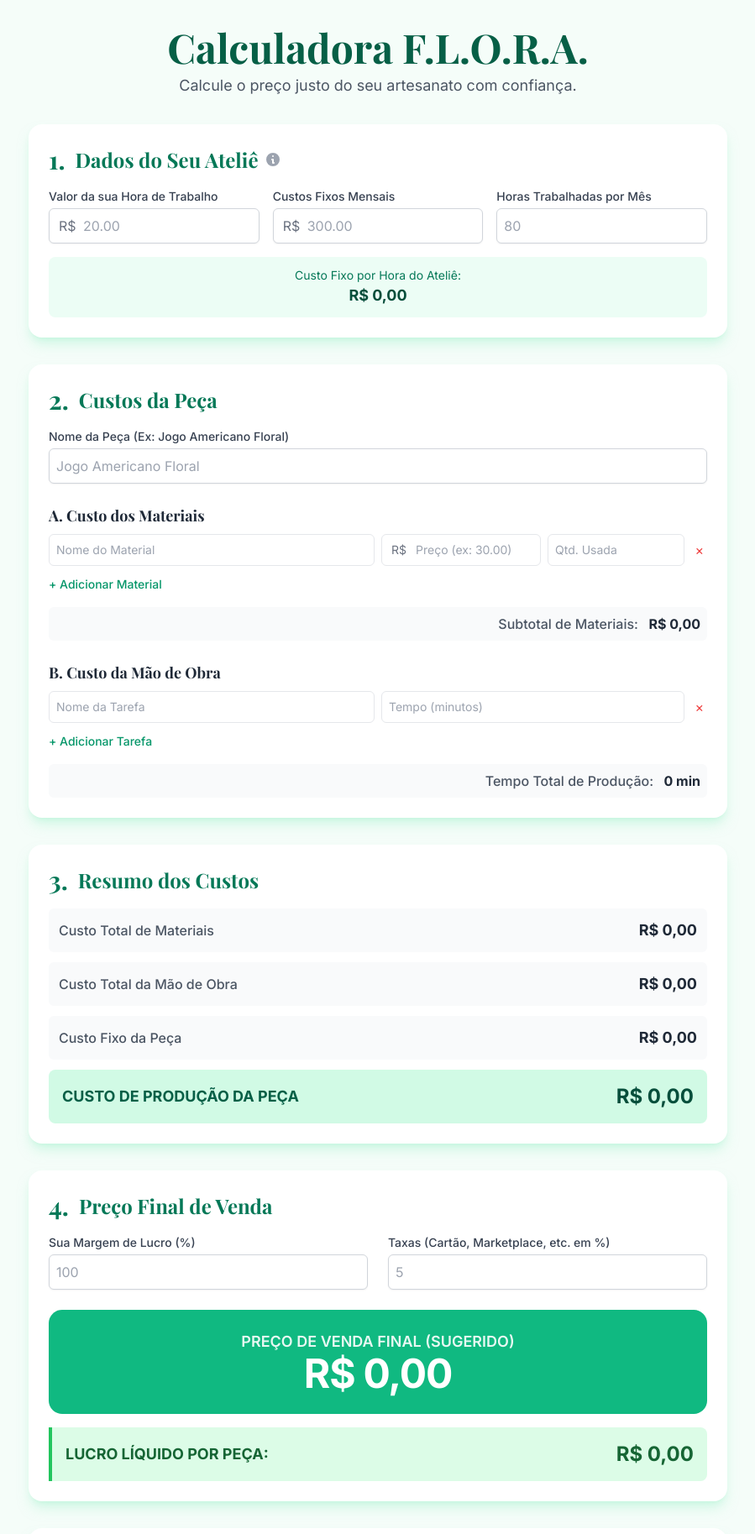
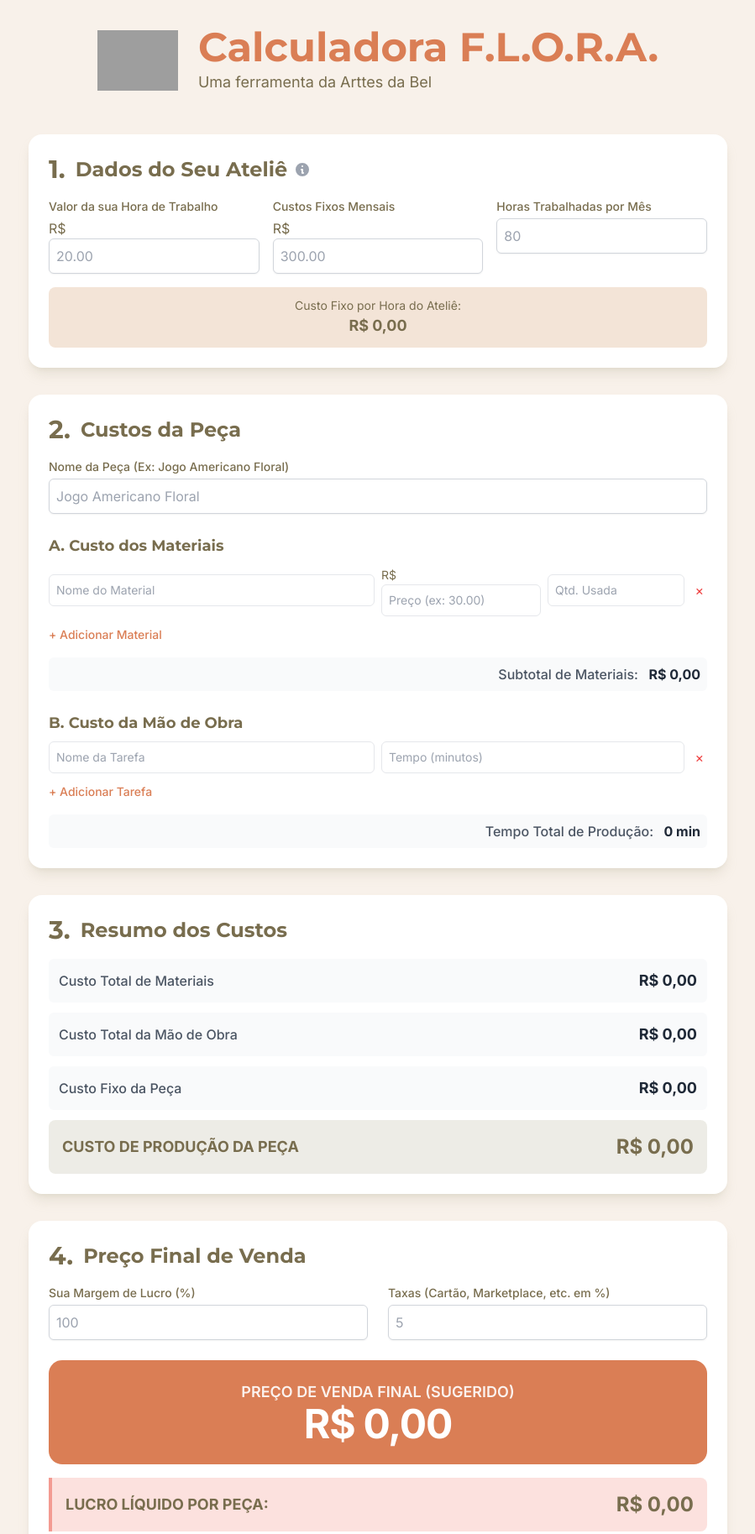
Before and after one commit to Rodreitz/sites, a website: page calculadora.html in a window 1280 px wide. Shown: the top 1827 px of the page at 84% size, without its empty margins (190-1089 px from the left). Drawn offline with nearby package versions, Linux system fonts and the light colour scheme; grey boxes are pictures that could not be loaded.

Commit message:
Atualização da identidade visual

```diff
--- a/calculadora.html
+++ b/calculadora.html
@@ -3,34 +3,31 @@
 <head>
     <meta charset="UTF-8">
     <meta name="viewport" content="width=device-width, initial-scale=1.0">
-    <title>Calculadora F.L.O.R.A. de Preço Justo</title>
+    <title>Calculadora de Preços - Arttes da Bel</title>
     <script src="https://cdn.tailwindcss.com"></script>
     <link rel="preconnect" href="https://fonts.googleapis.com">
     <link rel="preconnect" href="https://fonts.gstatic.com" crossorigin>
-    <link href="https://fonts.googleapis.com/css2?family=Inter:wght@400;500;600;700&family=Playfair+Display:wght@700&display=swap" rel="stylesheet">
+    <link href="https://fonts.googleapis.com/css2?family=Inter:wght@400;500;600;700&family=Montserrat:wght@700&display=swap" rel="stylesheet">
+    <script>
+        tailwind.config = {
+            theme: {
+                extend: {
+                    colors: {
+                        'brand-bg': '#F3E4D7',
+                        'brand-text': '#786D4E',
+                        'brand-olive': '#A5A184',
+                        'brand-pink': '#F39B92',
+                        'brand-primary': '#DA7E55',
+                    },
+                    fontFamily: {
+                        'sans': ['Inter', 'sans-serif'],
+                        'display': ['Montserrat', 'serif'],
+                    }
+                }
+            }
+        }
+    </script>
     <style>
-        body {
-            font-family: 'Inter', sans-serif;
-        }
-        h1, h2, h3 {
-            font-family: 'Playfair Display', serif;
-        }
-        .input-group {
-            position: relative;
-        }
-        .input-group .input-prefix {
-            position: absolute;
-            left: 0;
-            top: 0;
-            height: 100%;
-            display: flex;
-            align-items: center;
-            padding-left: 0.75rem;
-            color: #6b7280;
-        }
-        .input-group input {
-            padding-left: 2.5rem;
-        }
         .tooltip {
             position: relative;
             display: inline-block;
@@ -59,7 +56,7 @@
         }
         .loader {
             border: 4px solid #f3f3f3;
-            border-top: 4px solid #10b981;
+            border-top: 4px solid #DA7E55;
             border-radius: 50%;
             width: 24px;
             height: 24px;
@@ -72,19 +69,24 @@
         }
     </style>
 </head>
-<body class="bg-emerald-50/50 text-gray-800">
+<body class="bg-brand-bg/50 text-brand-text">
 
     <div class="container mx-auto p-4 md:p-8 max-w-4xl">
 
-        <header class="text-center mb-8">
-            <h1 class="text-4xl md:text-5xl text-emerald-800">Calculadora F.L.O.R.A.</h1>
-            <p class="text-lg text-gray-600 mt-2">Calcule o preço justo do seu artesanato com confiança.</p>
+        <header class="text-center mb-12">
+            <div class="flex justify-center items-center gap-4 sm:gap-6">
+                <img src="https://raw.githubusercontent.com/Rodreitz/sites/adab42e1b226613b95b484f00337e8c1903b186b/LOGO%20COM%20NOME%20transparente.png" alt="Logo Arttes da Bel" class="w-24 h-auto">
+                <div class="text-left">
+                    <h1 class="font-display text-3xl sm:text-4xl md:text-5xl text-brand-primary">Calculadora F.L.O.R.A.</h1>
+                    <p class="text-md sm:text-lg text-brand-text mt-1">Uma ferramenta da Arttes da Bel</p>
+                </div>
+            </div>
         </header>
 
         <main class="space-y-8">
             <!-- Seção 1: Dados do Seu Ateliê -->
-            <section class="bg-white p-6 rounded-2xl shadow-lg shadow-emerald-200/50">
-                <h2 class="text-2xl text-emerald-700 mb-4 flex items-center">
+            <section class="bg-white p-6 rounded-2xl shadow-lg shadow-brand-olive/20">
+                <h2 class="font-display text-2xl text-brand-text mb-4 flex items-center">
                     <span class="text-3xl mr-3">1.</span> Dados do Seu Ateliê
                     <div class="tooltip ml-2">
                         <svg xmlns="http://www.w3.org/2000/svg" class="h-5 w-5 text-gray-400" viewBox="0 0 20 20" fill="currentColor"><path fill-rule="evenodd" d="M18 10a8 8 0 11-16 0 8 8 0 0116 0zm-7-4a1 1 0 11-2 0 1 1 0 012 0zM9 9a1 1 0 000 2v3a1 1 0 001 1h1a1 1 0 100-2v-3a1 1 0 00-1-1H9z" clip-rule="evenodd" /></svg>
@@ -93,54 +95,54 @@
                 </h2>
                 <div class="grid grid-cols-1 md:grid-cols-2 lg:grid-cols-3 gap-4">
                     <div>
-                        <label for="hourlyRate" class="block text-sm font-medium text-gray-700">Valor da sua Hora de Trabalho</label>
+                        <label for="hourlyRate" class="block text-sm font-medium text-brand-text">Valor da sua Hora de Trabalho</label>
                         <div class="input-group mt-1">
                             <span class="input-prefix">R$</span>
-                            <input type="number" id="hourlyRate" class="w-full p-2 border border-gray-300 rounded-md shadow-sm focus:ring-emerald-500 focus:border-emerald-500" placeholder="20.00">
+                            <input type="number" id="hourlyRate" class="w-full p-2 border border-gray-300 rounded-md shadow-sm focus:ring-brand-primary focus:border-brand-primary" placeholder="20.00">
                         </div>
                     </div>
                     <div>
-                        <label for="fixedCosts" class="block text-sm font-medium text-gray-700">Custos Fixos Mensais</label>
+                        <label for="fixedCosts" class="block text-sm font-medium text-brand-text">Custos Fixos Mensais</label>
                         <div class="input-group mt-1">
                             <span class="input-prefix">R$</span>
-                            <input type="number" id="fixedCosts" class="w-full p-2 border border-gray-300 rounded-md shadow-sm focus:ring-emerald-500 focus:border-emerald-500" placeholder="300.00">
+                            <input type="number" id="fixedCosts" class="w-full p-2 border border-gray-300 rounded-md shadow-sm focus:ring-brand-primary focus:border-brand-primary" placeholder="300.00">
                         </div>
                     </div>
                     <div>
-                        <label for="hoursWorked" class="block text-sm font-medium text-gray-700">Horas Trabalhadas por Mês</label>
-                        <input type="number" id="hoursWorked" class="w-full mt-1 p-2 border border-gray-300 rounded-md shadow-sm focus:ring-emerald-500 focus:border-emerald-500" placeholder="80">
+                        <label for="hoursWorked" class="block text-sm font-medium text-brand-text">Horas Trabalhadas por Mês</label>
+                        <input type="number" id="hoursWorked" class="w-full mt-1 p-2 border border-gray-300 rounded-md shadow-sm focus:ring-brand-primary focus:border-brand-primary" placeholder="80">
                     </div>
                 </div>
-                 <div class="mt-4 bg-emerald-50 p-3 rounded-lg text-center">
-                    <p class="text-sm text-emerald-700">Custo Fixo por Hora do Ateliê:</p>
-                    <p id="fixedCostPerHour" class="text-lg font-bold text-emerald-900">R$ 0,00</p>
+                 <div class="mt-4 bg-brand-bg p-3 rounded-lg text-center">
+                    <p class="text-sm text-brand-text">Custo Fixo por Hora do Ateliê:</p>
+                    <p id="fixedCostPerHour" class="text-lg font-bold text-brand-text">R$ 0,00</p>
                 </div>
             </section>
 
             <!-- Seção 2: Custos da Peça -->
-            <section class="bg-white p-6 rounded-2xl shadow-lg shadow-emerald-200/50">
-                <h2 class="text-2xl text-emerald-700 mb-4 flex items-center">
+            <section class="bg-white p-6 rounded-2xl shadow-lg shadow-brand-olive/20">
+                <h2 class="font-display text-2xl text-brand-text mb-4 flex items-center">
                     <span class="text-3xl mr-3">2.</span> Custos da Peça
                 </h2>
 
                 <div>
-                    <label for="pieceName" class="block text-sm font-medium text-gray-700">Nome da Peça (Ex: Jogo Americano Floral)</label>
-                    <input type="text" id="pieceName" class="w-full mt-1 p-2 border border-gray-300 rounded-md shadow-sm focus:ring-emerald-500 focus:border-emerald-500" placeholder="Jogo Americano Floral">
+                    <label for="pieceName" class="block text-sm font-medium text-brand-text">Nome da Peça (Ex: Jogo Americano Floral)</label>
+                    <input type="text" id="pieceName" class="w-full mt-1 p-2 border border-gray-300 rounded-md shadow-sm focus:ring-brand-primary focus:border-brand-primary" placeholder="Jogo Americano Floral">
                 </div>
 
-                <h3 class="text-lg font-semibold text-gray-800 mt-6 mb-2">A. Custo dos Materiais</h3>
+                <h3 class="font-display text-lg font-semibold text-brand-text mt-6 mb-2">A. Custo dos Materiais</h3>
                 <div id="materialsContainer" class="space-y-2">
                 </div>
-                <button id="addMaterial" class="mt-3 text-sm text-emerald-600 hover:text-emerald-800 font-medium">+ Adicionar Material</button>
+                <button id="addMaterial" class="mt-3 text-sm text-brand-primary hover:text-brand-text font-medium">+ Adicionar Material</button>
                 <div class="mt-4 text-right bg-gray-50 p-2 rounded-md">
                     <span class="font-medium text-gray-600">Subtotal de Materiais:</span>
                     <span id="materialsSubtotal" class="font-bold text-gray-800 ml-2">R$ 0,00</span>
                 </div>
 
-                <h3 class="text-lg font-semibold text-gray-800 mt-6 mb-2">B. Custo da Mão de Obra</h3>
+                <h3 class="font-display text-lg font-semibold text-brand-text mt-6 mb-2">B. Custo da Mão de Obra</h3>
                 <div id="tasksContainer" class="space-y-2">
                 </div>
-                <button id="addTask" class="mt-3 text-sm text-emerald-600 hover:text-emerald-800 font-medium">+ Adicionar Tarefa</button>
+                <button id="addTask" class="mt-3 text-sm text-brand-primary hover:text-brand-text font-medium">+ Adicionar Tarefa</button>
                 <div class="mt-4 text-right bg-gray-50 p-2 rounded-md">
                     <span class="font-medium text-gray-600">Tempo Total de Produção:</span>
                     <span id="totalTime" class="font-bold text-gray-800 ml-2">0 min</span>
@@ -148,8 +150,8 @@
             </section>
 
             <!-- Seção 3: Resumo dos Custos -->
-            <section class="bg-white p-6 rounded-2xl shadow-lg shadow-emerald-200/50">
-                <h2 class="text-2xl text-emerald-700 mb-4 flex items-center">
+            <section class="bg-white p-6 rounded-2xl shadow-lg shadow-brand-olive/20">
+                <h2 class="font-display text-2xl text-brand-text mb-4 flex items-center">
                    <span class="text-3xl mr-3">3.</span> Resumo dos Custos
                 </h2>
                 <div class="space-y-3">
@@ -165,34 +167,34 @@
                         <span class="font-medium text-gray-600">Custo Fixo da Peça</span>
                         <span id="summaryFixed" class="font-bold text-lg text-gray-800">R$ 0,00</span>
                     </div>
-                    <div class="flex justify-between items-center bg-emerald-100 p-4 rounded-lg mt-2">
-                        <span class="font-bold text-emerald-800 text-lg">CUSTO DE PRODUÇÃO DA PEÇA</span>
-                        <span id="productionCost" class="font-extrabold text-2xl text-emerald-900">R$ 0,00</span>
+                    <div class="flex justify-between items-center bg-brand-olive/20 p-4 rounded-lg mt-2">
+                        <span class="font-bold text-brand-text text-lg">CUSTO DE PRODUÇÃO DA PEÇA</span>
+                        <span id="productionCost" class="font-extrabold text-2xl text-brand-text">R$ 0,00</span>
                     </div>
                 </div>
             </section>
 
             <!-- Seção 4: Preço Final de Venda -->
-            <section class="bg-white p-6 rounded-2xl shadow-lg shadow-emerald-200/50">
-                <h2 class="text-2xl text-emerald-700 mb-4 flex items-center">
+            <section class="bg-white p-6 rounded-2xl shadow-lg shadow-brand-olive/20">
+                <h2 class="font-display text-2xl text-brand-text mb-4 flex items-center">
                     <span class="text-3xl mr-3">4.</span> Preço Final de Venda
                 </h2>
                 <div class="grid grid-cols-1 md:grid-cols-2 gap-6 items-end">
                     <div>
-                        <label for="profitMargin" class="block text-sm font-medium text-gray-700">Sua Margem de Lucro (%)</label>
-                        <input type="number" id="profitMargin" class="w-full mt-1 p-2 border border-gray-300 rounded-md shadow-sm focus:ring-emerald-500 focus:border-emerald-500" placeholder="100">
+                        <label for="profitMargin" class="block text-sm font-medium text-brand-text">Sua Margem de Lucro (%)</label>
+                        <input type="number" id="profitMargin" class="w-full mt-1 p-2 border border-gray-300 rounded-md shadow-sm focus:ring-brand-primary focus:border-brand-primary" placeholder="100">
                     </div>
                     <div>
-                        <label for="fees" class="block text-sm font-medium text-gray-700">Taxas (Cartão, Marketplace, etc. em %)</label>
-                        <input type="number" id="fees" class="w-full mt-1 p-2 border border-gray-300 rounded-md shadow-sm focus:ring-emerald-500 focus:border-emerald-500" placeholder="5">
+                        <label for="fees" class="block text-sm font-medium text-brand-text">Taxas (Cartão, Marketplace, etc. em %)</label>
+                        <input type="number" id="fees" class="w-full mt-1 p-2 border border-gray-300 rounded-md shadow-sm focus:ring-brand-primary focus:border-brand-primary" placeholder="5">
                     </div>
                 </div>
                 <div class="mt-6 space-y-4">
-                    <div class="bg-emerald-500 text-white p-6 rounded-2xl text-center">
+                    <div class="bg-brand-primary text-white p-6 rounded-2xl text-center">
                         <p class="font-semibold text-lg opacity-90">PREÇO DE VENDA FINAL (SUGERIDO)</p>
                         <p id="finalPrice" class="font-extrabold text-5xl tracking-tight">R$ 0,00</p>
                     </div>
-                    <div class="bg-green-100 border-l-4 border-green-500 text-green-800 p-4 rounded-r-lg">
+                    <div class="bg-brand-pink/30 border-l-4 border-brand-pink text-brand-text p-4 rounded-r-lg">
                         <div class="flex justify-between items-center">
                             <p class="font-bold text-lg">LUCRO LÍQUIDO POR PEÇA:</p>
                             <p id="netProfit" class="font-bold text-2xl">R$ 0,00</p>
@@ -202,8 +204,8 @@
             </section>
 
             <!-- Seção 5: Assistente de Vendas IA ✨ -->
-            <section class="bg-white p-6 rounded-2xl shadow-lg shadow-emerald-200/50">
-                <h2 class="text-2xl text-emerald-700 mb-4 flex items-center">
+            <section class="bg-white p-6 rounded-2xl shadow-lg shadow-brand-olive/20">
+                <h2 class="font-display text-2xl text-brand-text mb-4 flex items-center">
                    <span class="text-3xl mr-3">5.</span> Assistente de Vendas IA ✨
                 </h2>
                 <p class="text-gray-600 mb-6">Use a inteligência artificial para criar textos de venda e ter ideias para divulgar seu produto. Preencha os dados da peça acima e clique nos botões abaixo.</p>
@@ -211,8 +213,8 @@
                 <div class="grid grid-cols-1 md:grid-cols-2 gap-6">
                     <!-- Descrição Mágica -->
                     <div>
-                        <h3 class="text-lg font-semibold text-gray-800">Descrição Mágica para Redes Sociais</h3>
-                        <button id="generateDescription" class="w-full mt-2 bg-emerald-600 text-white font-bold py-2 px-4 rounded-lg hover:bg-emerald-700 transition-colors flex items-center justify-center">
+                        <h3 class="font-display text-lg font-semibold text-brand-text">Descrição Mágica para Redes Sociais</h3>
+                        <button id="generateDescription" class="w-full mt-2 bg-brand-primary text-white font-bold py-2 px-4 rounded-lg hover:bg-brand-text transition-colors flex items-center justify-center">
                             <svg xmlns="http://www.w3.org/2000/svg" class="h-5 w-5 mr-2" viewBox="0 0 20 20" fill="currentColor"><path d="M9.049 2.927c.3-.921 1.603-.921 1.902 0l1.07 3.292a1 1 0 00.95.69h3.462c.969 0 1.371 1.24.588 1.81l-2.8 2.034a1 1 0 00-.364 1.118l1.07 3.292c.3.921-.755 1.688-1.54 1.118l-2.8-2.034a1 1 0 00-1.175 0l-2.8 2.034c-.784.57-1.838-.197-1.539-1.118l1.07-3.292a1 1 0 00-.364-1.118L2.98 8.72c-.783-.57-.38-1.81.588-1.81h3.461a1 1 0 00.951-.69l1.07-3.292z" /></svg>
                             Gerar Descrição
                         </button>
@@ -221,8 +223,8 @@
                     </div>
                     <!-- Sugestões de Venda -->
                     <div>
-                        <h3 class="text-lg font-semibold text-gray-800">Ideias Criativas para Vender Mais</h3>
-                        <button id="generateSuggestions" class="w-full mt-2 bg-emerald-600 text-white font-bold py-2 px-4 rounded-lg hover:bg-emerald-700 transition-colors flex items-center justify-center">
+                        <h3 class="font-display text-lg font-semibold text-brand-text">Ideias Criativas para Vender Mais</h3>
+                        <button id="generateSuggestions" class="w-full mt-2 bg-brand-primary text-white font-bold py-2 px-4 rounded-lg hover:bg-brand-text transition-colors flex items-center justify-center">
                              <svg xmlns="http://www.w3.org/2000/svg" class="h-5 w-5 mr-2" viewBox="0 0 20 20" fill="currentColor"><path fill-rule="evenodd" d="M10 2a1 1 0 011 1v1a1 1 0 11-2 0V3a1 1 0 011-1zm4 8a4 4 0 11-8 0 4 4 0 018 0zm-.464 4.95l.707.707a1 1 0 001.414-1.414l-.707-.707a1 1 0 00-1.414 1.414zm2.121-3.536a1 1 0 011.414 0l.707.707a1 1 0 01-1.414 1.414l-.707-.707a1 1 0 010-1.414zM4.95 16.464l.707-.707a1 1 0 00-1.414-1.414l-.707.707a1 1 0 001.414 1.414zm-3.536-2.121a1 1 0 010-1.414l.707-.707a1 1 0 011.414 1.414l-.707.707a1 1 0 01-1.414 0zM10 18a1 1 0 01-1-1v-1a1 1 0 112 0v1a1 1 0 01-1 1z" clip-rule="evenodd" /></svg>
                             Gerar Ideias
                         </button>
@@ -234,7 +236,7 @@
         </main>
 
         <footer class="text-center mt-12 text-sm text-gray-500">
-            <p>&copy; 2024 - Uma ferramenta do Método F.L.O.R.A.</p>
+            <p>&copy; 2024 - Arttes da Bel</p>
         </footer>
 
     </div>
@@ -394,7 +396,7 @@
                     return;
                 }
 
-                const prompt = `Crie uma descrição de venda para um(a) "${pieceName}". A peça foi feita com os seguintes materiais: ${materials.join(', ')}. O preço de venda é ${finalPrice}. A descrição deve ser ideal para um post no Instagram, destacando o cuidado artesanal, a qualidade e o valor do produto. Use emojis para deixar o texto mais atraente.`;
+                const prompt = `Crie uma descrição de venda cativante e calorosa para um(a) "${pieceName}". A peça foi feita com os seguintes materiais: ${materials.join(', ')}. O preço de venda é ${finalPrice}. A descrição deve ser ideal para um post no Instagram, destacando o cuidado artesanal, a qualidade e o valor do produto. Use emojis para deixar o texto mais atraente.`;
 
                 descriptionLoader.classList.remove('hidden');
                 descriptionResult.textContent = '';
```
